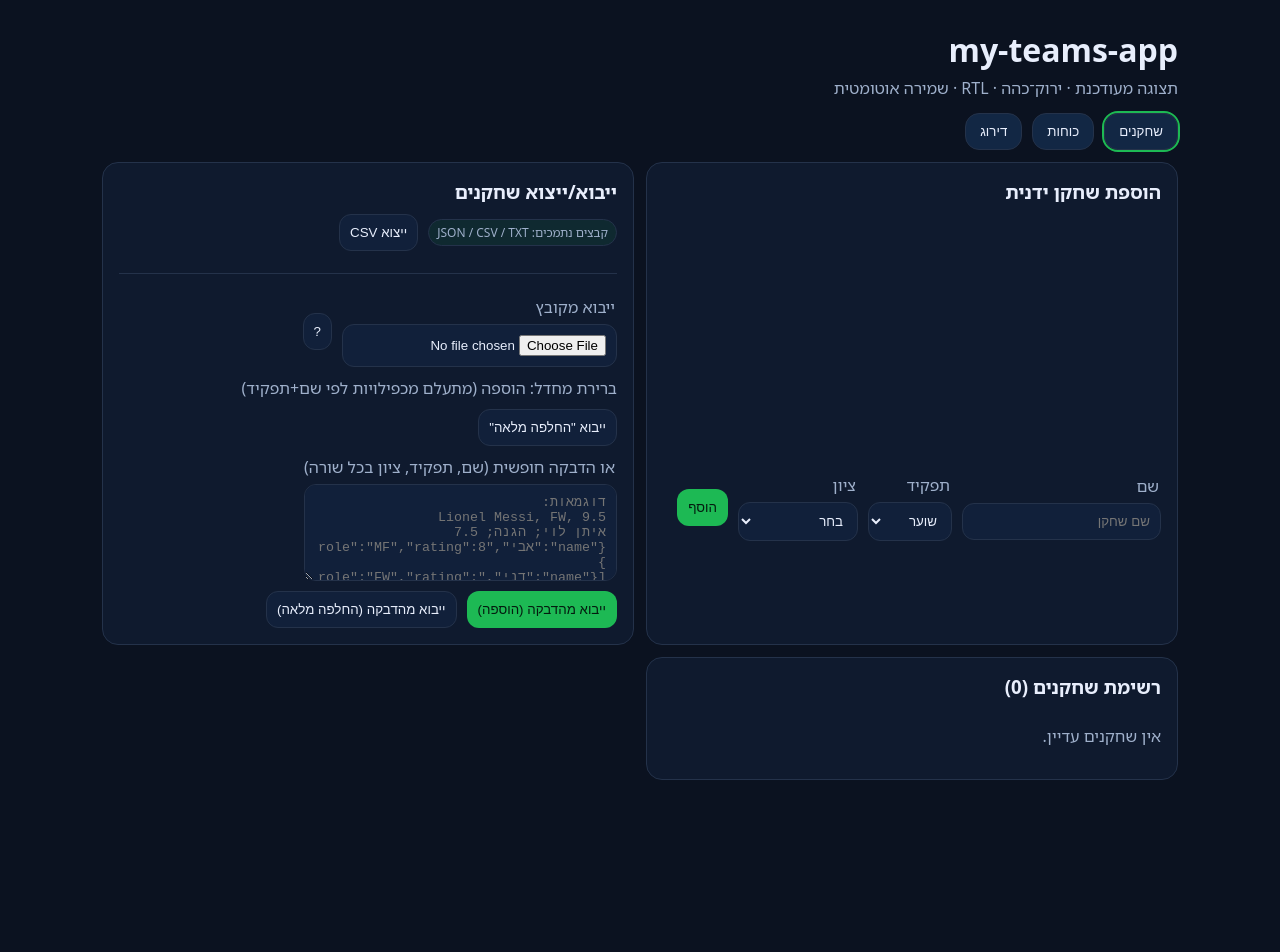
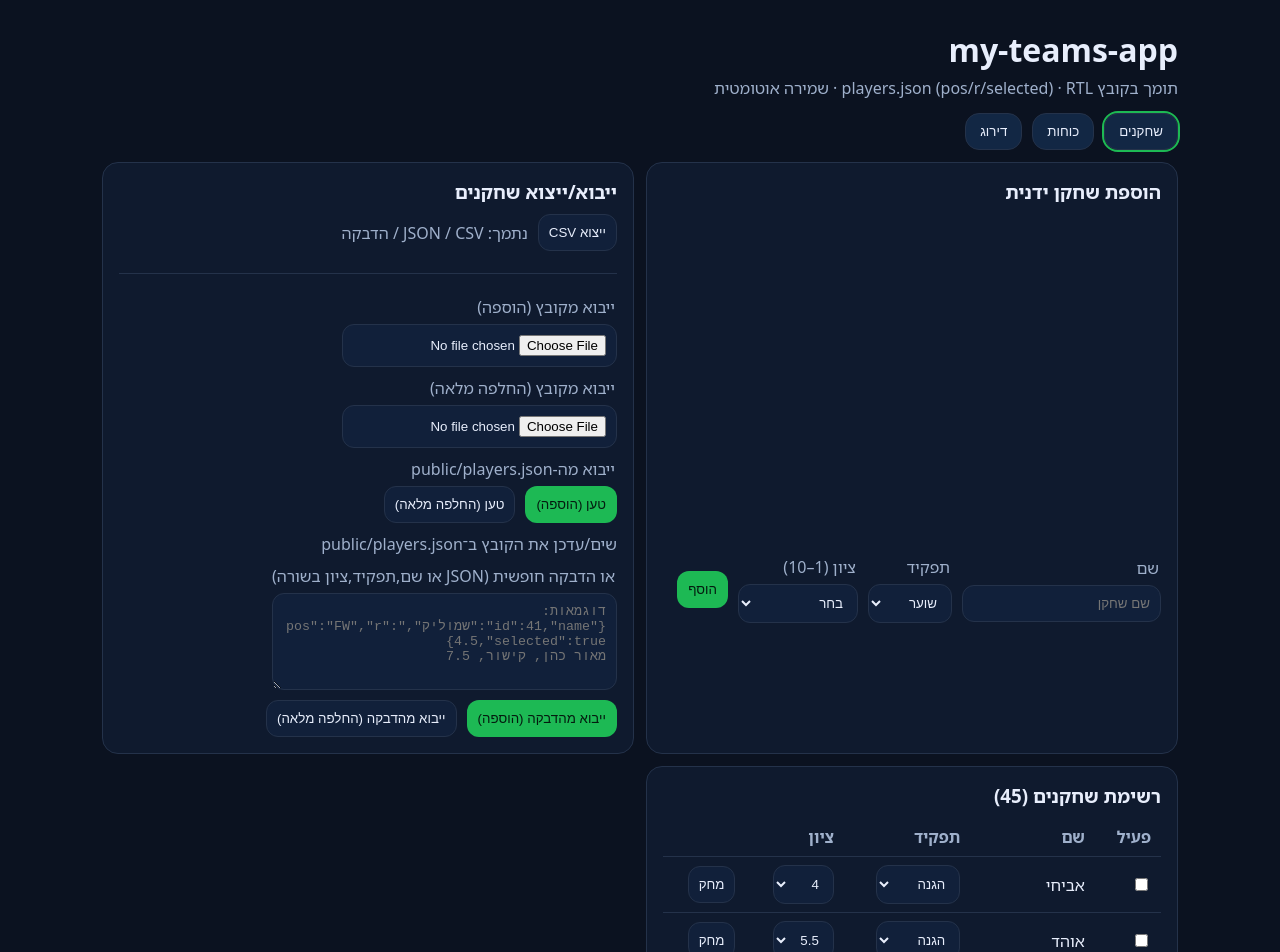
Before and after one commit to ShmuelBarazani/KATREGEL-Gan-Daniel, a React (Vite) app: page / in a window 1280 px wide. Shown: the top 952 px of the page. Before the commit the page ends 808 px from the top, so only its background shows below. Built offline with nearby package versions, Linux system fonts and the light colour scheme.

Commit message:
Update App.jsx

```diff
--- a/src/App.jsx
+++ b/src/App.jsx
@@ -1,13 +1,12 @@
 import { useEffect, useMemo, useState } from "react";
 
-/** App.jsx — גרסה עם:
- * - טאבים: שחקנים / כוחות / דירוג
- * - ייבוא שחקנים (JSON/CSV/הדבקה) + מצב הוספה/החלפה
- * - ייצוא שחקנים לקובץ
- * - שמירה אוטומטית ב-localStorage
+/** App.jsx — תומך בקובץ players.json עם שדות: id, name, r, pos, selected, prefer, avoid
+ *  - טעינה אוטומטית מ־/players.json אם אין נתונים שמורים
+ *  - טעינה ידנית (הוספה/החלפה), ייצוא CSV
+ *  - שמירה אוטומטית ב-localStorage
  */
 
-const LS_KEY = "myTeamsApp_v2";
+const LS_KEY = "myTeamsApp_v4";
 
 function usePersistedState(defaultValue) {
   const [state, setState] = useState(() => {
@@ -22,51 +21,134 @@ function usePersistedState(defaultValue) {
   return [state, setState];
 }
 
+/** נירמול תפקידים */
+const normalizeRole = (val) => {
+  const t = (val ?? "").toString().trim().toLowerCase();
+  if (["gk","ש","שוער"].includes(t)) return "GK";
+  if (["df","ה","הגנה","בלם","מגן"].includes(t)) return "DF";
+  if (["mf","ק","קישור","קשר"].includes(t)) return "MF";
+  if (["fw","ח","התקפה","חלוץ","כנף"].includes(t)) return "FW";
+  return ["GK","DF","MF","FW"].includes((val||"").toString()) ? val : "MF";
+};
+
+/** פרסור קלט כללי: JSON (תומך גם pos/r) או CSV/שורות */
+const parsePlayersText = (text) => {
+  text = (text || "").trim();
+  if (!text) return [];
+  // JSON
+  try {
+    const obj = JSON.parse(text);
+    if (Array.isArray(obj)) {
+      return obj.map(x => ({
+        id: x.id ?? undefined,
+        name: x.name ?? x.שם,
+        role: normalizeRole(x.role ?? x.תפקיד ?? x.pos),
+        rating: Number(x.rating ?? x.ציון ?? x.r),
+        selected: Boolean(x.selected),
+        prefer: Array.isArray(x.prefer) ? x.prefer.map(String) : [],
+        avoid: Array.isArray(x.avoid) ? x.avoid.map(String) : [],
+      })).filter(x => x.name && !Number.isNaN(x.rating));
+    }
+  } catch {}
+  // CSV/שורות: שם,תפקיד,ציון וכד'
+  const rows = text.split(/\r?\n/).map(l=>l.trim()).filter(Boolean);
+  const out = [];
+  for (const r of rows) {
+    const parts = r.split(/[\t,;|]/).map(s=>s.trim()).filter(Boolean);
+    if (parts.length===1) out.push({ name: parts[0], role:"MF", rating:7 });
+    else {
+      const [nm, rl, rt] = parts;
+      out.push({ name:nm, role: normalizeRole(rl), rating: Number(rt||7) });
+    }
+  }
+  return out.filter(x=>x.name);
+};
+
 export default function App() {
   const [data, setData] = usePersistedState({ players: [], sessions: [] });
   const [tab, setTab] = useState("players");
 
-  // טופס הוספת שחקן
+  // טופס ידני
   const [name, setName] = useState("");
   const [role, setRole] = useState("GK");
+  const ratingOptions = useMemo(() => Array.from({length:19}, (_,i)=> (1 + i*0.5)), []);
   const [rating, setRating] = useState("");
 
   // כוחות
   const [teams, setTeams] = useState([]);
-  const playersById = useMemo(() => new Map(data.players.map(p => [p.id, p])), [data.players]);
+
+  const playersById = useMemo(
+    () => new Map(data.players.map(p => [String(p.id), p])),
+    [data.players]
+  );
+
   const ranking = useMemo(() =>
     [...data.players]
       .map(p => ({ name: p.name, points: Math.round(Number(p.rating) * 10) }))
-      .sort((a,b)=>b.points-a.points), [data.players]);
+      .sort((a,b)=>b.points-a.points),
+    [data.players]
+  );
 
-  const newId = () => Math.random().toString(36).slice(2) + "-" + Date.now().toString(36);
+  const randomId = () => Math.random().toString(36).slice(2) + "-" + Date.now().toString(36);
 
-  /** ---------- שחקנים בסיסי ---------- */
+  /** טעינה אוטומטית מה-public/players.json (אם אין נתונים עד כה) */
+  useEffect(() => {
+    (async () => {
+      if (data.players.length > 0) return;
+      try {
+        const res = await fetch("/players.json", { cache: "no-store" });
+        if (!res.ok) return;
+        const text = await res.text();
+        const parsed = parsePlayersText(text);
+        if (parsed.length) {
+          const mapped = parsed.map(p => ({
+            id: p.id !== undefined ? String(p.id) : randomId(),
+            name: p.name,
+            role: p.role,
+            rating: Number(p.rating ?? 7),
+            selected: Boolean(p.selected),
+            prefer: p.prefer ?? [],
+            avoid: p.avoid ?? [],
+          }));
+          setData(prev => ({ ...prev, players: mapped }));
+        }
+      } catch {}
+    })();
+    // eslint-disable-next-line react-hooks/exhaustive-deps
+  }, []);
+
+  /** פעולות על שחקנים */
   const addPlayer = () => {
     if (!name.trim() || !rating) { alert("מלא שם וציון"); return; }
     setData(prev => ({
       ...prev,
-      players: [...prev.players, { id:newId(), name:name.trim(), role, rating:Number(rating) }]
+      players: [...prev.players, {
+        id: randomId(), name: name.trim(), role, rating: Number(rating), selected: true, prefer: [], avoid: []
+      }]
     }));
     setName(""); setRating("");
   };
   const removePlayer = (id) => {
     if (!confirm("למחוק את השחקן?")) return;
-    setData(prev => ({ ...prev, players: prev.players.filter(p=>p.id!==id) }));
-    setTeams(t => t.map(team => team.filter(pid => pid!==id)));
+    setData(prev => ({ ...prev, players: prev.players.filter(p=>String(p.id)!==String(id)) }));
+    setTeams(t => t.map(team => team.filter(pid => String(pid)!==String(id))));
   };
   const updatePlayer = (id, fields) => {
-    setData(prev => ({ ...prev, players: prev.players.map(p => p.id===id?{...p,...fields}:p) }));
+    setData(prev => ({
+      ...prev,
+      players: prev.players.map(p => String(p.id)===String(id) ? { ...p, ...fields } : p)
+    }));
   };
 
-  /** ---------- כוחות ---------- */
+  /** כוחות — אם יש נבחרים (selected=true) נשתמש רק בהם */
   const makeTeams = (numTeams=2) => {
-    if (data.players.length < numTeams) { alert(`צריך לפחות ${numTeams} שחקנים`); return; }
-    const sorted = [...data.players].sort((a,b)=>Number(b.rating)-Number(a.rating));
+    const pool = data.players.some(p=>p.selected) ? data.players.filter(p=>p.selected) : data.players;
+    if (pool.length < numTeams) { alert(`צריך לפחות ${numTeams} שחקנים במאגר הנוכחי`); return; }
+    const sorted = [...pool].sort((a,b)=>Number(b.rating)-Number(a.rating));
     const out = Array.from({length:numTeams}, ()=>[]);
     let idx = 0, dir = 1;
     for (const p of sorted){
-      out[idx].push(p.id);
+      out[idx].push(String(p.id));
       idx += dir;
       if (idx===numTeams){ idx=numTeams-1; dir=-1; }
       else if (idx<0){ idx=0; dir=1; }
@@ -75,68 +157,40 @@ export default function App() {
   };
   const clearTeams = () => setTeams([]);
 
-  /** ---------- ייבוא/ייצוא שחקנים ---------- */
-
-  // ממפה טקסט תפקידים → קודים
-  const normalizeRole = (val) => {
-    const t = (val||"").toString().trim().toLowerCase();
-    if (["gk","ש","שוער"].includes(t)) return "GK";
-    if (["df","ה","הגנה","בלם","מגן"].includes(t)) return "DF";
-    if (["mf","ק","קישור","קשר"].includes(t)) return "MF";
-    if (["fw","ח","התקפה","חלוץ","כנף"].includes(t)) return "FW";
-    return "MF";
-  };
-
-  // פרסור גמיש: JSON או CSV/טקסט
-  const parsePlayersText = (text) => {
-    text = text.trim();
-    if (!text) return [];
-    // JSON
-    try {
-      const obj = JSON.parse(text);
-      if (Array.isArray(obj)) {
-        return obj
-          .map(x => ({ name:x.name||x.שם, role: normalizeRole(x.role||x.תפקיד), rating: Number(x.rating||x.ציון) }))
-          .filter(x => x.name && x.rating);
-      }
-    } catch {}
-    // CSV/שורות: שם,תפקיד,ציון  או  שם;תפקיד;ציון  או  שם|תפקיד|ציון  או  שם<tab>תפקיד<tab>ציון
-    const rows = text.split(/\r?\n/).map(l=>l.trim()).filter(Boolean);
-    const out = [];
-    for (const r of rows){
-      const parts = r.split(/[\t,;|]/).map(s=>s.trim()).filter(Boolean);
-      if (parts.length===1){ // רק שם
-        out.push({ name: parts[0], role:"MF", rating:7 });
-      } else {
-        const [nm, rl, rt] = parts;
-        out.push({ name:nm, role: normalizeRole(rl), rating: Number(rt||7) });
-      }
-    }
-    return out.filter(x=>x.name);
-  };
-
+  /** ייבוא/ייצוא */
   const importPlayers = async ({mode, fromFile, pastedText}) => {
     let text = pastedText || "";
-    if (fromFile) {
-      text = await fromFile.text();
-    }
+    if (fromFile) text = await fromFile.text();
     const parsed = parsePlayersText(text);
     if (!parsed.length){ alert("לא זוהו שחקנים בקלט"); return; }
 
     if (mode === "replace") {
-      const mapped = parsed.map(p => ({ id:newId(), name:p.name, role:p.role, rating:Number(p.rating||7) }));
+      const mapped = parsed.map(p => ({
+        id: p.id !== undefined ? String(p.id) : randomId(),
+        name: p.name, role: p.role,
+        rating: Number(p.rating ?? 7),
+        selected: Boolean(p.selected),
+        prefer: p.prefer ?? [],
+        avoid: p.avoid ?? [],
+      }));
       setData(prev => ({ ...prev, players: mapped }));
       setTeams([]);
       alert(`נטענו ${mapped.length} שחקנים (החלפה מלאה).`);
     } else {
-      // add / merge
       setData(prev => {
-        const namesSet = new Set(prev.players.map(p => p.name+"|"+p.role));
+        const existingKeys = new Set(prev.players.map(p => (p.name+"|"+p.role)));
         const toAdd = [];
         for (const p of parsed){
-          const key = p.name+"|"+p.role;
-          if (!namesSet.has(key)){
-            toAdd.push({ id:newId(), name:p.name, role:p.role, rating:Number(p.rating||7) });
+          const key = (p.name+"|"+p.role);
+          if (!existingKeys.has(key)){
+            toAdd.push({
+              id: p.id !== undefined ? String(p.id) : randomId(),
+              name: p.name, role: p.role,
+              rating: Number(p.rating ?? 7),
+              selected: Boolean(p.selected),
+              prefer: p.prefer ?? [],
+              avoid: p.avoid ?? [],
+            });
           }
         }
         return { ...prev, players: [...prev.players, ...toAdd] };
@@ -145,18 +199,26 @@ export default function App() {
     }
   };
 
+  const importFromPublicJson = (mode="add") =>
+    fetch("/players.json",{cache:"no-store"})
+      .then(r=>r.ok?r.text():Promise.reject())
+      .then(txt=>importPlayers({mode, pastedText: txt}))
+      .catch(()=>alert("לא נמצא players.json ב-public"));
+
   const exportPlayers = () => {
-    const rows = [["name","role","rating"], ...data.players.map(p=>[p.name,p.role,p.rating])];
+    const rows = [["id","name","pos","r","selected","prefer","avoid"]];
+    for (const p of data.players) rows.push([
+      p.id, p.name, p.role, p.rating, Boolean(p.selected),
+      JSON.stringify(p.prefer||[]), JSON.stringify(p.avoid||[])
+    ]);
     const csv = rows.map(r=>r.map(x=>String(x).replace(/"/g,'""')).map(x=>`"${x}"`).join(",")).join("\n");
     const blob = new Blob([csv], {type:"text/csv;charset=utf-8"});
     const url = URL.createObjectURL(blob);
-    const a = document.createElement("a");
-    a.href = url; a.download = "players.csv";
-    a.click();
+    const a = document.createElement("a"); a.href = url; a.download = "players.csv"; a.click();
     URL.revokeObjectURL(url);
   };
 
-  /** ---------- UI קטנים ---------- */
+  /** UI קטנים */
   const Field = ({label, children}) => (
     <label style={{display:"grid", gap:6}}>
       <span className="muted" style={{paddingInlineStart:2}}>{label}</span>
@@ -170,18 +232,16 @@ export default function App() {
     </div>
   );
 
-  /** ---------- טאבים ---------- */
+  /** טאבים */
   const PlayersTab = () => {
     const [pasteText, setPasteText] = useState("");
-    const fileRef = useState(null)[0];
 
-    const handleFile = (e, mode) => {
+    const handleFile = async (e, mode) => {
       const f = e.target.files?.[0];
       if (!f) return;
-      importPlayers({ mode, fromFile: f });
+      await importPlayers({ mode, fromFile: f });
       e.target.value = "";
     };
-    const handlePasteImport = (mode) => importPlayers({ mode, pastedText: pasteText });
 
     return (
       <div className="grid">
@@ -198,10 +258,10 @@ export default function App() {
                 <option value="FW">התקפה</option>
               </select>
             </Field>
-            <Field label="ציון">
+            <Field label="ציון (1–10)">
               <select value={rating} onChange={e=>setRating(e.target.value)} style={{minWidth:120}}>
                 <option value="" disabled>בחר</option>
-                {[5,5.5,6,6.5,7,7.5,8,8.5,9,9.5,10].map(n=><option key={n} value={n}>{n}</option>)}
+                {ratingOptions.map(n=><option key={n} value={n}>{n}</option>)}
               </select>
             </Field>
             <button className="btn-primary" onClick={addPlayer}>הוסף</button>
@@ -210,36 +270,42 @@ export default function App() {
 
         <Card title="ייבוא/ייצוא שחקנים">
           <div className="row">
-            <span className="badge">קבצים נתמכים: JSON / CSV / TXT</span>
             <button onClick={exportPlayers}>ייצוא CSV</button>
+            <span className="muted">נתמך: JSON / CSV / הדבקה</span>
           </div>
           <hr/>
-          <div className="row">
-            <Field label="ייבוא מקובץ">
+          <div className="row" style={{alignItems:"stretch"}}>
+            <Field label="ייבוא מקובץ (הוספה)">
               <input type="file" accept=".json,.csv,.txt" onChange={(e)=>handleFile(e,"add")} />
             </Field>
-            <button onClick={()=>fileRef?.click} style={{display:"none"}}>בחר קובץ</button>
-            <button onClick={(e)=>{const inp=e.target.previousElementSibling?.querySelector('input'); inp?.click();}} style={{display:"none"}} />
-            <button onClick={()=>alert("בחר קובץ ולמטה תוכל גם 'החלפה מלאה'")}>?</button>
-            <span className="muted">ברירת מחדל: הוספה (מתעלם מכפילויות לפי שם+תפקיד)</span>
-            <button onClick={(e)=>{
-              const input = e.currentTarget.parentElement.querySelector('input[type=file]');
-              input.onchange = (ev)=>handleFile(ev,"replace");
-              input.click();
-            }}>ייבוא "החלפה מלאה"</button>
+            <Field label="ייבוא מקובץ (החלפה מלאה)">
+              <input type="file" accept=".json,.csv,.txt" onChange={(e)=>handleFile(e,"replace")} />
+            </Field>
           </div>
+
+          <div className="row">
+            <Field label="ייבוא מה-public/players.json">
+              <div className="row">
+                <button className="btn-primary" onClick={()=>importFromPublicJson("add")}>טען (הוספה)</button>
+                <button onClick={()=>importFromPublicJson("replace")}>טען (החלפה מלאה)</button>
+                <span className="muted">שים/עדכן את הקובץ ב־public/players.json</span>
+              </div>
+            </Field>
+          </div>
+
           <div className="row" style={{alignItems:"stretch"}}>
-            <Field label="או הדבקה חופשית (שם, תפקיד, ציון בכל שורה)">
-              <textarea rows={5} placeholder={`דוגמאות:
-Lionel Messi, FW, 9.5
-איתן לוי; הגנה; 7.5
-{"name":"אבי","role":"MF","rating":8}
-[{"name":"דני","role":"FW","rating":8.5}]`} value={pasteText} onChange={e=>setPasteText(e.target.value)} />
+            <Field label="או הדבקה חופשית (JSON או שם,תפקיד,ציון בשורה)">
+              <textarea rows={5}
+                placeholder={`דוגמאות:
+{"id":41,"name":"שמוליק","pos":"FW","r":4.5,"selected":true}
+מאור כהן, קישור, 7.5`}
+                onChange={e=>setPasteText(e.target.value)}
+              />
             </Field>
           </div>
           <div className="row">
-            <button onClick={()=>handlePasteImport("add")} className="btn-primary">ייבוא מהדבקה (הוספה)</button>
-            <button onClick={()=>handlePasteImport("replace")}>ייבוא מהדבקה (החלפה מלאה)</button>
+            <button className="btn-primary" onClick={()=>importPlayers({mode:"add", pastedText: pasteText})}>ייבוא מהדבקה (הוספה)</button>
+            <button onClick={()=>importPlayers({mode:"replace", pastedText: pasteText})}>ייבוא מהדבקה (החלפה מלאה)</button>
           </div>
         </Card>
 
@@ -249,11 +315,14 @@ Lionel Messi, FW, 9.5
           ) : (
             <table className="table">
               <thead>
-                <tr><th>שם</th><th>תפקיד</th><th>ציון</th><th></th></tr>
+                <tr><th>פעיל</th><th>שם</th><th>תפקיד</th><th>ציון</th><th></th></tr>
               </thead>
               <tbody>
                 {[...data.players].sort((a,b)=>a.name.localeCompare(b.name,"he")).map(p=>(
                   <tr key={p.id}>
+                    <td>
+                      <input type="checkbox" checked={!!p.selected} onChange={e=>updatePlayer(p.id,{selected:e.target.checked})} />
+                    </td>
                     <td>{p.name}</td>
                     <td>
                       <select value={p.role} onChange={e=>updatePlayer(p.id,{role:e.target.value})}>
@@ -265,7 +334,7 @@ Lionel Messi, FW, 9.5
                     </td>
                     <td>
                       <select value={p.rating} onChange={e=>updatePlayer(p.id,{rating:Number(e.target.value)})}>
-                        {[5,5.5,6,6.5,7,7.5,8,8.5,9,9.5,10].map(n=><option key={n} value={n}>{n}</option>)}
+                        {ratingOptions.map(n=><option key={n} value={n}>{n}</option>)}
                       </select>
                     </td>
                     <td><button onClick={()=>removePlayer(p.id)}>מחק</button></td>
@@ -274,6 +343,7 @@ Lionel Messi, FW, 9.5
               </tbody>
             </table>
           )}
+          <p className="muted" style={{marginTop:8}}>אם יש שחקנים מסומנים "פעיל" – בניית הכוחות תשתמש רק בהם.</p>
         </Card>
       </div>
     );
@@ -288,14 +358,14 @@ Lionel Messi, FW, 9.5
           <button onClick={()=>makeTeams(4)}>בנה 4 כוחות</button>
           <button onClick={clearTeams}>נקה</button>
         </div>
-        <p className="muted">חלוקה על פי ציון ממוצע לסירוגין (מאזן רמות בסיסי).</p>
+        <p className="muted">חלוקה מאזנת לפי ציון (גבוה→נמוך לסירוגין). אם יש נבחרים — משתמש רק בהם.</p>
       </Card>
 
       {teams.length===0 ? (
         <Card><p className="muted">אין כוחות כרגע.</p></Card>
       ) : (
         teams.map((team,i)=>{
-          const list = team.map(id=>playersById.get(id)).filter(Boolean);
+          const list = team.map(id=>playersById.get(String(id))).filter(Boolean);
           const avg = list.length? (list.reduce((s,p)=>s+Number(p.rating),0)/list.length).toFixed(2):"0.00";
           return (
             <Card key={i} title={`קבוצה ${i+1} · ממוצע ${avg}`}>
@@ -338,7 +408,7 @@ Lionel Messi, FW, 9.5
   return (
     <div className="page">
       <h1>my-teams-app</h1>
-      <div className="muted">תצוגה מעודכנת · ירוק־כהה · RTL · שמירה אוטומטית</div>
+      <div className="muted">תומך בקובץ players.json (pos/r/selected) · RTL · שמירה אוטומטית</div>
 
       <div className="row" style={{marginTop:14, marginBottom:12}}>
         <button className={`tab-btn ${tab==="players"?"active":""}`} onClick={()=>setTab("players")}>שחקנים</button>
```
